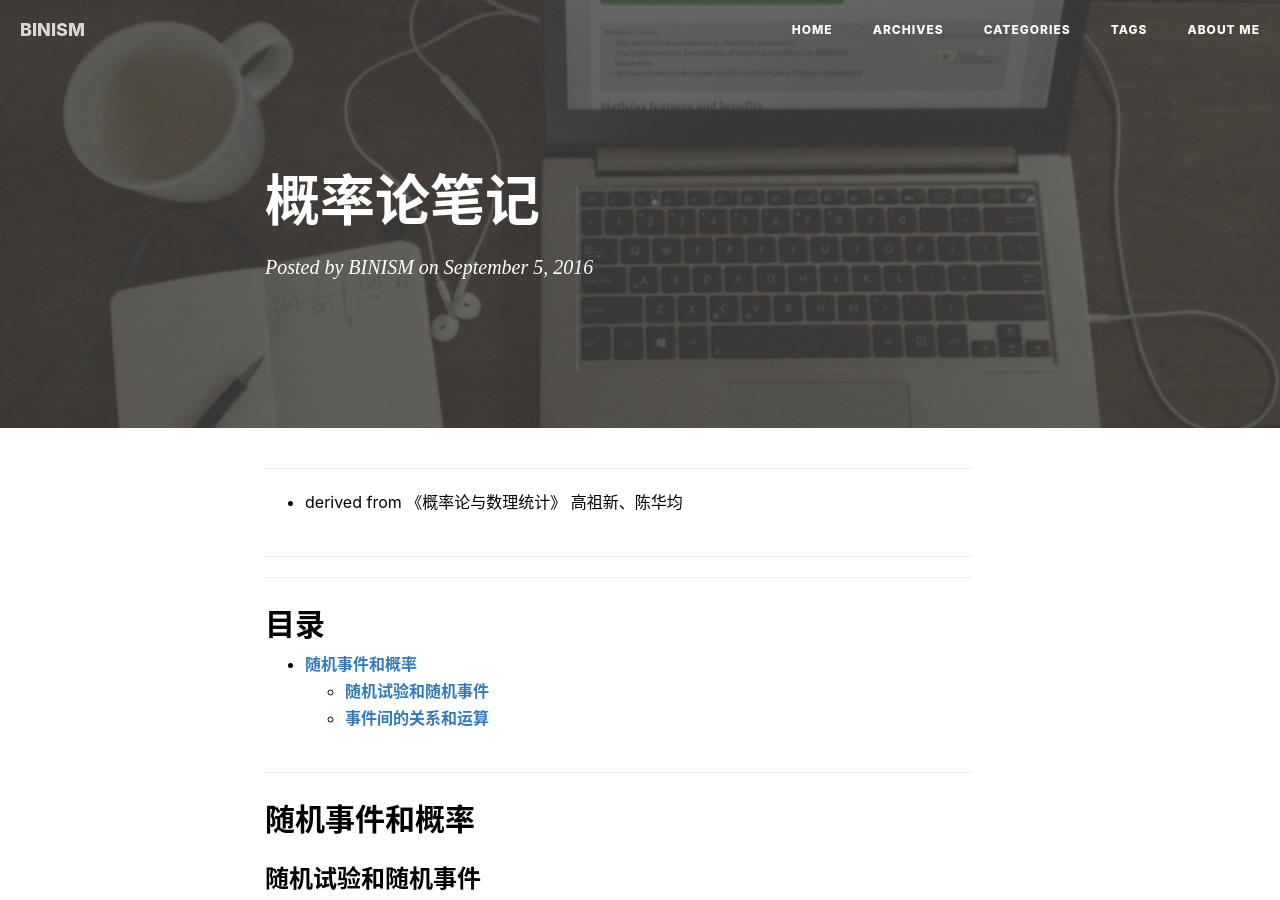
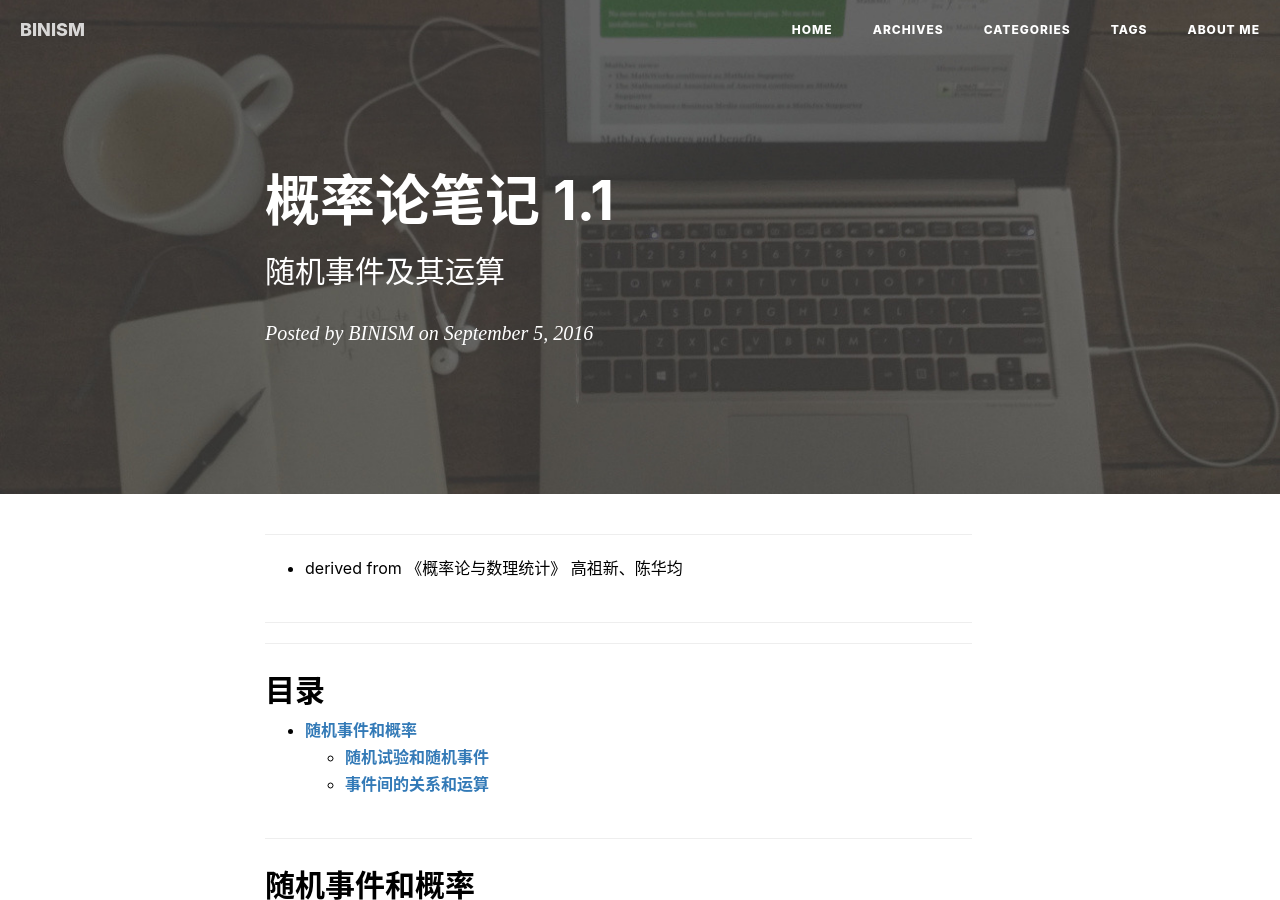
Before and after one commit to binism/binism.github.io, a Jekyll site: the page built from _posts/2016-09-05-Probability-theory-notes.md, in a window 1280 px wide and 900 px high. Built offline with Jekyll 4.4.1, drawn with Linux system fonts in a browser that asks for light colours; formulas are drawn with MathJax 3; comment, search, counter and statistics services are not loaded.

Commit message:
add new md file

```diff
--- a/_posts/2016-09-05-Probability-theory-notes.md
+++ b/_posts/2016-09-05-Probability-theory-notes.md
@@ -1,6 +1,7 @@
 ---
 layout:    post
-title:     概率论笔记
+title:     概率论笔记 1.1
+subtitle:  随机事件及其运算
 keywords:  math,probability
 category:  probability theory
 tags:      [math,probability]
```
